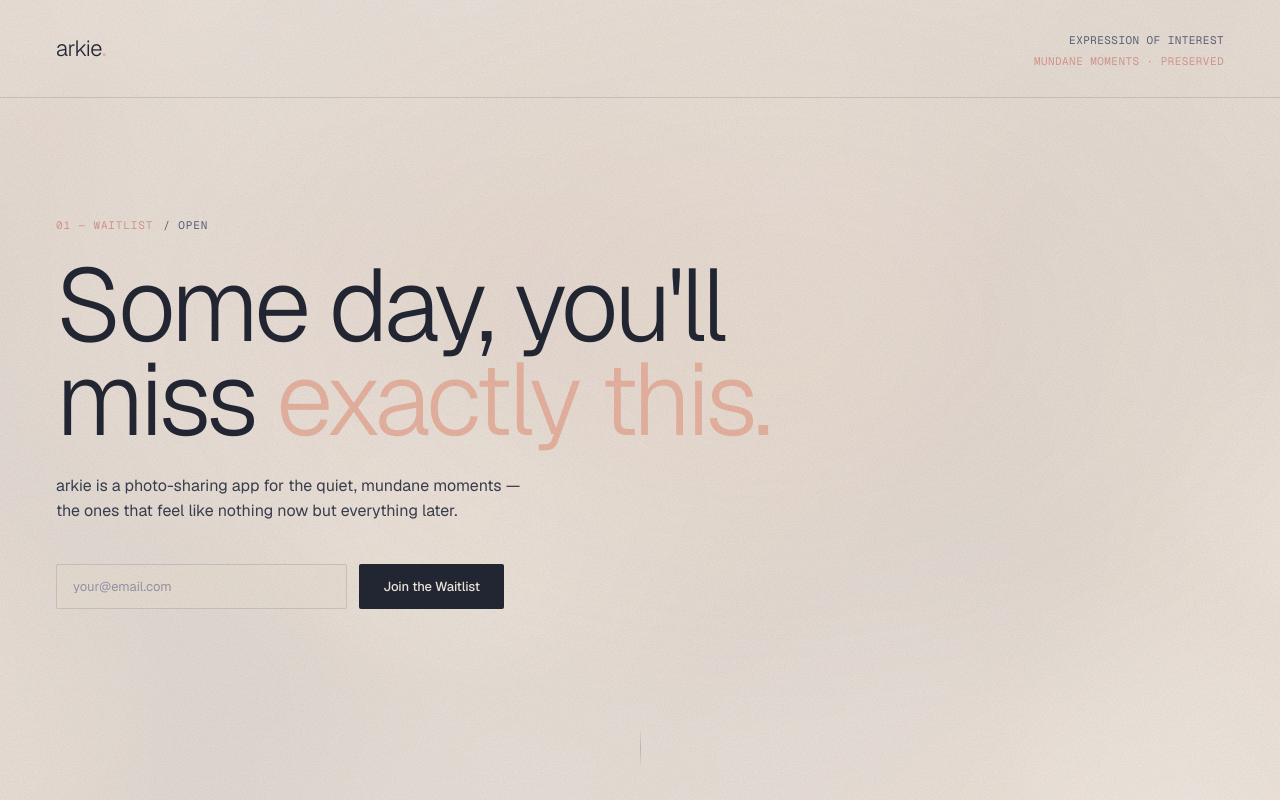
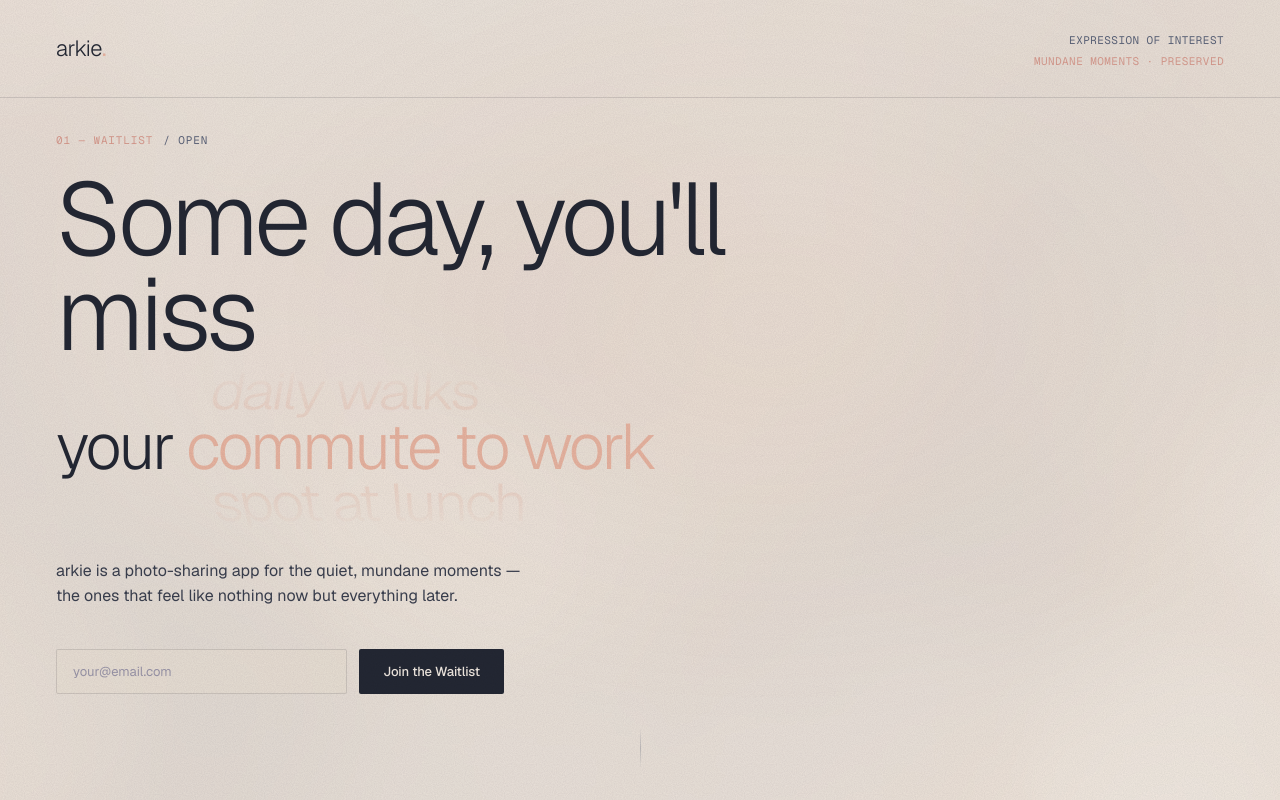
Before and after one commit to Arkie-cc/EOI, a Next.js app: page / in a window 1280 px wide. Shown: the top 800 px of the page. Built offline with nearby package versions, Linux system fonts and the light colour scheme.

Commit message:
added rotating text

```diff
--- a/package.json
+++ b/package.json
@@ -10,6 +10,7 @@
   },
   "dependencies": {
     "@supabase/supabase-js": "^2.106.1",
+    "framer-motion": "^12.40.0",
     "next": "16.2.6",
     "react": "19.2.4",
     "react-dom": "19.2.4"
--- a/src/app/globals.css
+++ b/src/app/globals.css
@@ -78,3 +78,8 @@ body {
   animation: fade-in-up 0.9s cubic-bezier(0.22, 1, 0.36, 1) 0.35s forwards;
   opacity: 0;
 }
+
+.animate-fade-in-d4 {
+  animation: fade-in-up 0.9s cubic-bezier(0.22, 1, 0.36, 1) 0.5s forwards;
+  opacity: 0;
+}
--- a/src/components/Hero.tsx
+++ b/src/components/Hero.tsx
@@ -3,6 +3,20 @@
 import { useState } from "react";
 import Image from "next/image";
 import { getSupabase } from "@/lib/supabase";
+import TextRotator from "@/components/TextRotator";
+
+const rotatingWords = [
+  "home cooked meals",
+  "daily walks",
+  "commute to work",
+  "spot at lunch",
+  "parent's laugh",
+  "dad's favourite joke",
+  "mum's voice",
+  "family in the kitchen",
+  "pet at the door",
+  "everyday moments",
+];
 
 export default function Hero() {
   const [email, setEmail] = useState("");
@@ -77,19 +91,20 @@ export default function Hero() {
               </div>
             </div>
 
-            <h1 className="animate-fade-in-d1 font-light text-[clamp(44px,8vw,120px)] leading-[0.92] tracking-[-0.04em] text-ink">
-              Some day, you&apos;ll miss{" "}
-              <em className="not-italic text-peach">
-                exactly&nbsp;this.
-              </em>
+            <h1 className="animate-fade-in-d1 font-light text-[clamp(44px,8vw,120px)] leading-[0.92] tracking-[-0.04em] text-ink mb-1">
+              Some day, you&apos;ll miss
             </h1>
 
-            <p className="animate-fade-in-d2 mt-7 text-[16px] text-ink-2 font-normal max-w-[46ch] leading-[1.55]">
+            <div className="animate-fade-in-d2">
+              <TextRotator words={rotatingWords} intervalMs={2500} />
+            </div>
+
+            <p className="animate-fade-in-d3 mt-7 text-[16px] text-ink-2 font-normal max-w-[46ch] leading-[1.55]">
               arkie is a photo-sharing app for the quiet, mundane moments — the
               ones that feel like nothing now but everything later.
             </p>
 
-            <div className="mt-10 animate-fade-in-d3">
+            <div className="mt-10 animate-fade-in-d4">
               {status === "success" ? (
                 <div className="border border-ink/14 rounded-[2px] p-6 bg-cream-2/50 max-w-md">
                   <p className="text-ink font-medium text-[15px] mb-1.5">
--- /dev/null
+++ b/src/components/TextRotator.tsx
@@ -0,0 +1,77 @@
+"use client";
+
+import { useState, useEffect } from "react";
+import { motion } from "framer-motion";
+
+interface TextRotatorProps {
+  staticText?: string;
+  words: string[];
+  intervalMs?: number;
+}
+
+export default function TextRotator({
+  staticText = "your",
+  words,
+  intervalMs = 2500,
+}: TextRotatorProps) {
+  const [index, setIndex] = useState(0);
+
+  useEffect(() => {
+    const id = setInterval(() => {
+      setIndex((prev) => (prev + 1) % words.length);
+    }, intervalMs);
+    return () => clearInterval(id);
+  }, [words.length, intervalMs]);
+
+  return (
+    <div className="flex items-center font-light text-[clamp(28px,5vw,80px)] leading-[0.92] tracking-[-0.04em] text-ink">
+      {staticText && <span className="shrink-0 mr-[0.2em]">{staticText}</span>}
+      <div
+        className="relative flex-1 overflow-hidden"
+        style={{
+          height: "2.6em",
+          perspective: "600px",
+          maskImage:
+            "linear-gradient(to bottom, transparent 0%, black 25%, black 75%, transparent 100%)",
+          WebkitMaskImage:
+            "linear-gradient(to bottom, transparent 0%, black 25%, black 75%, transparent 100%)",
+        }}
+      >
+        {words.map((word, i) => {
+          let distance = i - index;
+          const half = words.length / 2;
+          if (distance > half) distance -= words.length;
+          else if (distance < -half) distance += words.length;
+
+          const absD = Math.abs(distance);
+
+          return (
+            <motion.span
+              key={word}
+              initial={false}
+              animate={{
+                rotateX: distance * -22,
+                y: `${distance * 95}%`,
+                opacity: absD === 0 ? 1 : absD === 1 ? 0.3 : 0,
+                scale: absD === 0 ? 1 : 0.92,
+              }}
+              transition={{
+                type: "spring",
+                stiffness: 180,
+                damping: 24,
+              }}
+              className="absolute inset-x-0 block whitespace-nowrap text-peach origin-center"
+              style={{
+                top: "50%",
+                marginTop: "-0.46em",
+                backfaceVisibility: "hidden",
+              }}
+            >
+              {word}
+            </motion.span>
+          );
+        })}
+      </div>
+    </div>
+  );
+}
```
Also changed, not shown: 1 other file (tests, documents, lock files or other folders).
